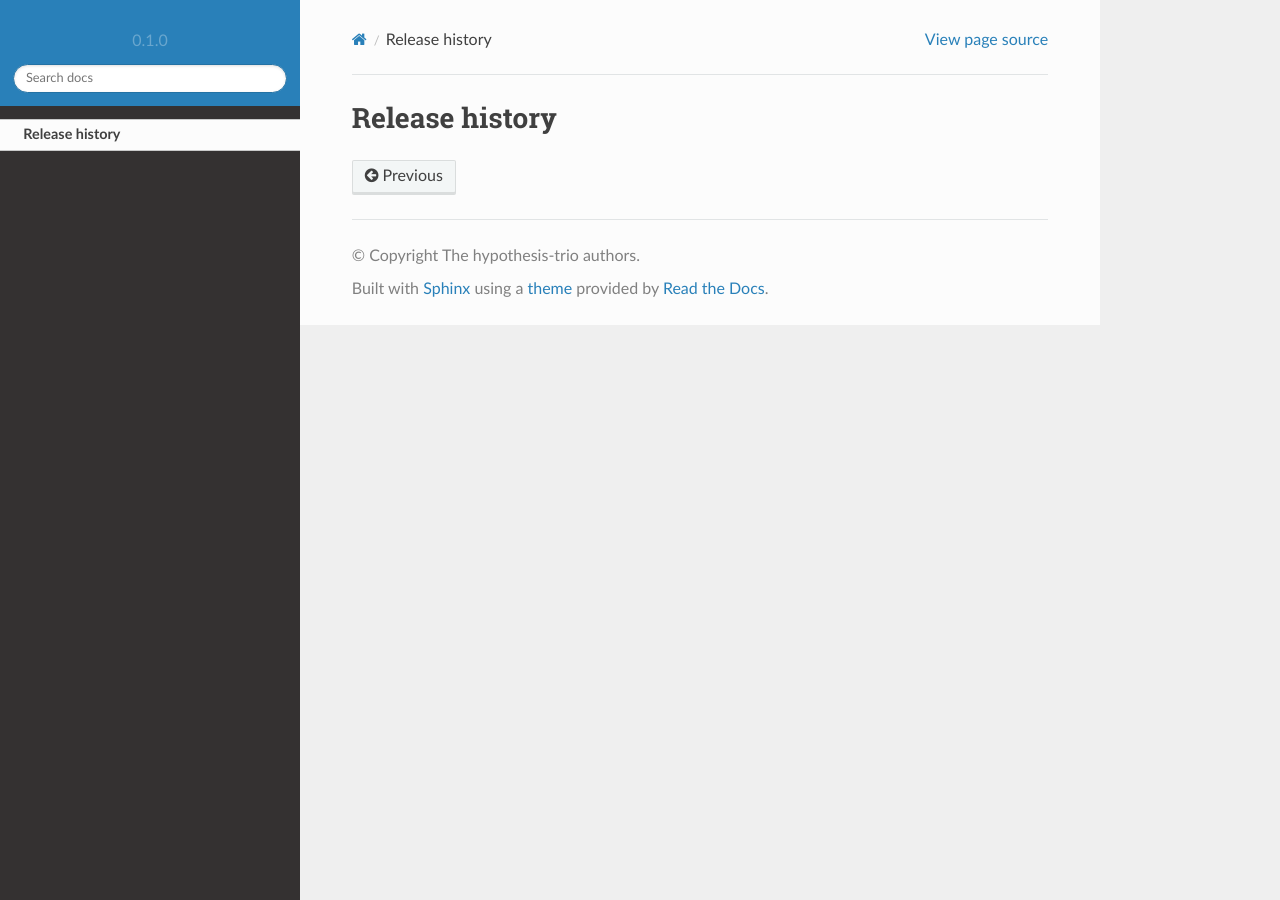
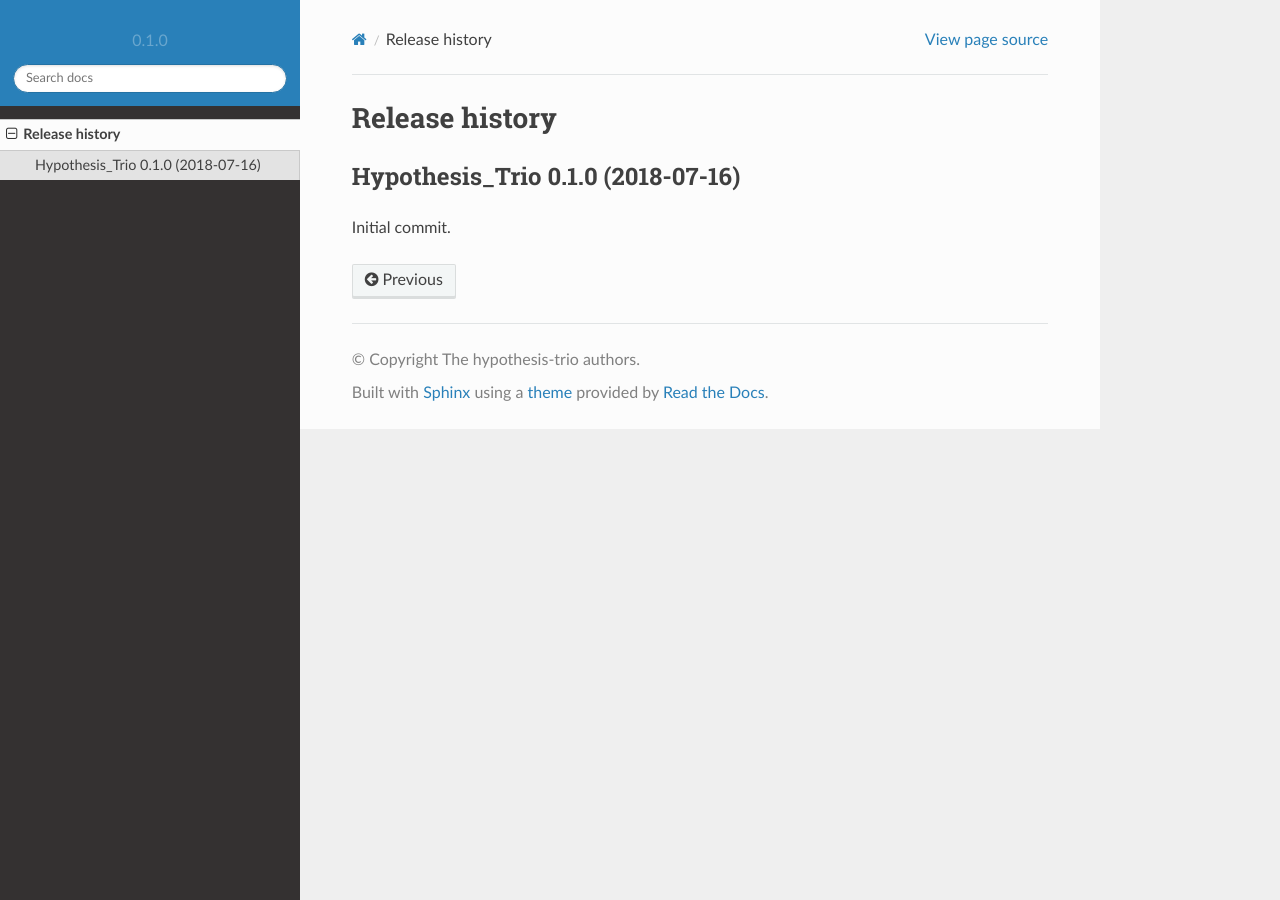
Before and after one commit to python-trio/hypothesis-trio, a Sphinx documentation site: the page built from docs/source/history.rst, in a window 1280 px wide. Built offline with Sphinx 7.4.7 and the Read the Docs theme 2.0.0, drawn with Linux system fonts in a browser that asks for light colours.

Commit message:
Update history.rst

```diff
--- a/docs/source/history.rst
+++ b/docs/source/history.rst
@@ -4,3 +4,8 @@ Release history
 .. currentmodule:: hypothesis_trio
 
 .. towncrier release notes start
+
+Hypothesis_Trio 0.1.0 (2018-07-16)
+----------------------------------
+
+Initial commit.
```
